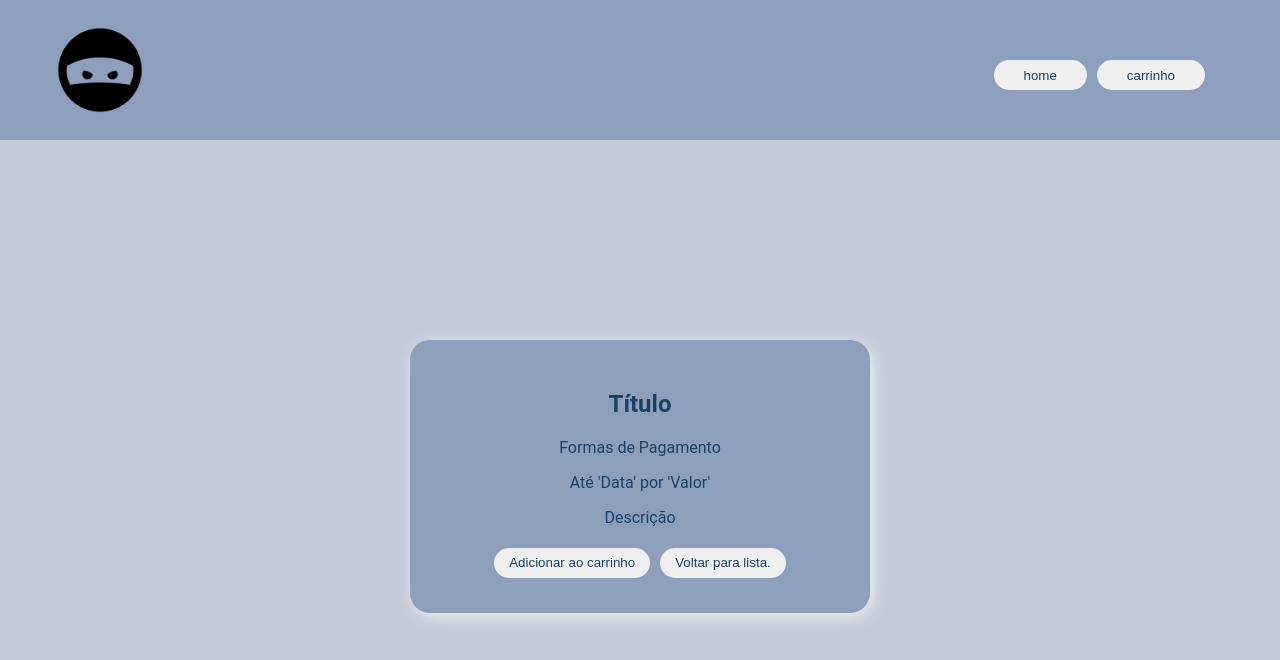
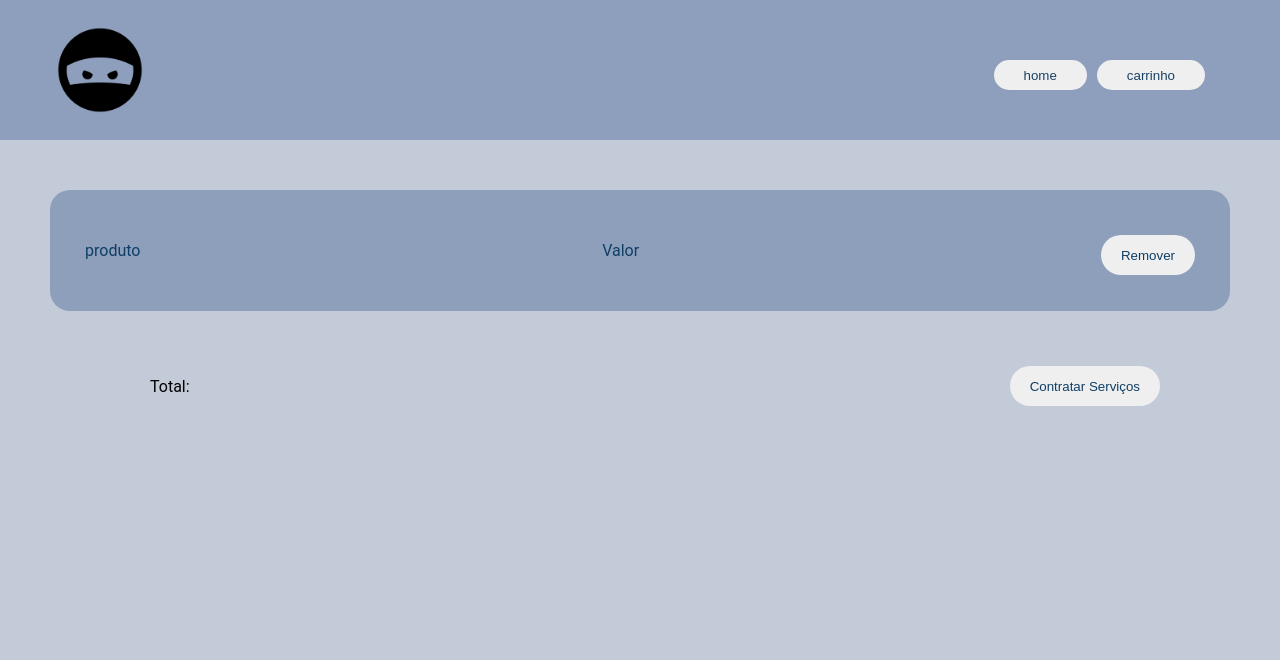
Before and after one commit to sarahouteiro/superninjas, a React (Create React App) app in the folder superninjas/: page / in a window 1280 px wide. Shown: the top 660 px of the page. Built offline with nearby package versions, Linux system fonts and the light colour scheme.

Commit message:
layout carrinho adicionado

```diff
--- a/superninjas/src/App.js
+++ b/superninjas/src/App.js
@@ -1,7 +1,7 @@
 import React from 'react';
 import { GlobalStyled, Header, Buttons} from './styled'
 import logo from './assets/images/superninjas.png'
-import Detalhes from './pages/Detalhes/Detalhes'
+import Carrinho from './pages/Carrinho/Carrinho'
 
 export default class App extends React.Component {
   render() {
@@ -15,7 +15,7 @@ export default class App extends React.Component {
                 <button>carrinho</button>
               </Buttons>
           </Header>
-        <Detalhes/>
+        <Carrinho/>
       </div>
     );
   }
--- /dev/null
+++ b/superninjas/src/components/CardCarrinho.js
@@ -0,0 +1,46 @@
+import React from "react";
+import styled from "styled-components";
+
+const Container = styled.div`
+    margin-top: 50px;
+`
+const CardProduto = styled.div`
+    display: flex;
+    background-color: #8e9fbc;
+    padding: 35px;
+    margin: 50px;
+    border-radius: 20px;
+    justify-content: space-between;
+    color: #0f3e65;
+    button {
+        margin-top: 10px;
+        height: 40px;
+        border: none;
+        border-radius: 20px;
+        padding-left: 20px;
+        padding-right: 20px;
+        transition: all 0.5s ease-in-out;
+        color: #0f3e65;
+        &:hover {
+            background-color: #F1A85B;
+            cursor: pointer;
+            -webkit-box-shadow: 3px 4px 18px -3px rgba(255,255,255,1);
+            -moz-box-shadow: 3px 4px 18px -3px rgba(255,255,255,1);
+            box-shadow: 3px 4px 18px -3px rgba(255,255,255,1)
+        }
+    }
+`
+
+export default class CardCarrinho extends React.Component {
+    render() {
+        return(
+            <Container>
+                <CardProduto>
+                    <p>produto</p>
+                    <p>Valor</p>
+                    <button>Remover</button>
+                </CardProduto>
+            </Container>
+        )
+    }
+}
--- a/superninjas/src/pages/Cadastros/styled.js
+++ b/superninjas/src/pages/Cadastros/styled.js
@@ -29,6 +29,6 @@ export const InputsFiltros = styled.div`
 `
 
 export const Lista = styled.div`
-display: grid;
-grid-template-columns: 1fr 1fr 1fr 1fr;
+    display: grid;
+    grid-template-columns: 1fr 1fr 1fr 1fr;
 `
--- /dev/null
+++ b/superninjas/src/pages/Carrinho/Carrinho.js
@@ -0,0 +1,17 @@
+import React from "react";
+import CardCarrinho from "../../components/CardCarrinho";
+import { FecharValor } from "./styled";
+
+export default class Carrinho extends React.Component {
+    render() {
+        return(
+            <div>
+                <CardCarrinho/>
+                <FecharValor>
+                    <p>Total:</p>
+                    <button>Contratar Serviços</button>
+                </FecharValor>
+            </div>
+        )
+    }
+}
--- /dev/null
+++ b/superninjas/src/pages/Carrinho/styled.js
@@ -0,0 +1,27 @@
+import styled from "styled-components";
+
+export const FecharValor = styled.div`
+    display: flex;
+    justify-content: space-between;
+    padding-left: 150px;
+    padding-right: 120px;
+    margin-top: 10px;
+    button {
+        margin-top: 5px;
+        padding-left: 20px;
+        padding-right: 20px;
+        height: 40px;
+        border: none;
+        border-radius: 20px;
+        cursor: pointer;
+        transition: all 0.5s ease-in-out;
+        color: #0f3e65;
+        &:hover {
+            background-color: #F1A85B;
+            cursor: pointer;
+            -webkit-box-shadow: 3px 4px 18px -3px rgba(255,255,255,1);
+            -moz-box-shadow: 3px 4px 18px -3px rgba(255,255,255,1);
+            box-shadow: 3px 4px 18px -3px rgba(255,255,255,1)
+        }
+    }
+`
```
Also changed, not shown: superninjas/src/components/CardCadastro.js (indentation only), superninjas/src/pages/Cadastrar/styled.js (indentation only).
